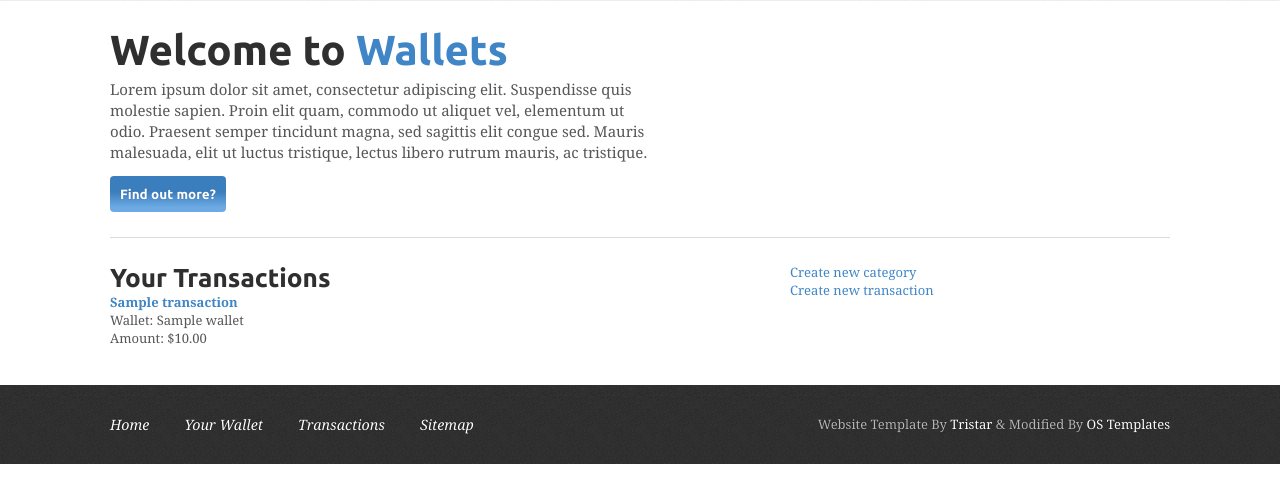
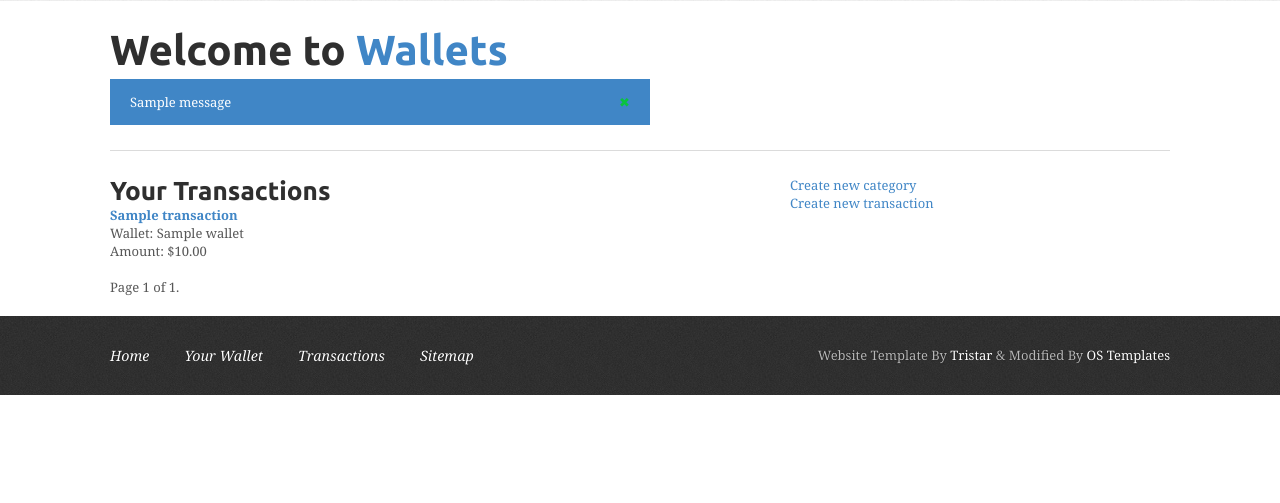
Before and after one commit to mkarmowski/wallet, a Django app: page /transactions/transaction/list/ in a window 1280 px wide. Shown: the part 116-619 px from the top of the page. Run offline with Django 3.2, Linux system fonts and the light colour scheme; a user stored in the database is signed in; tables that the repository leaves empty hold one stand-in row (values such as "Sample post"); one stand-in notice (Sample message) is shown.

Commit message:
pagination

```diff
--- a/transactions/static/css/styles.css
+++ b/transactions/static/css/styles.css
@@ -196,3 +196,35 @@ input[type=submit], a.button {
     padding:5px 10px;
     font-size:11px;
 }
+
+/* Messages */
+ul.messages li.success,
+ul.messages li.warning,
+ul.messages li.error,
+ul.messages li.info {
+    margin:0;
+    padding:14px 20px;
+    list-style:none;
+    color:#fff;
+}
+
+ul.messages li.success { background:#4086c6; }
+ul.messages li.success a { color:#0ac33e; }
+
+ul.messages li.error { background:#a30029; color:#e9828e; }
+ul.messages li.error a { color:#e9828e; }
+
+ul.messages li.info { background:#faffae; color:#4086c6; }
+ul.messages li.info a { color:#1586de; }
+
+ul.messages li.warning { background:#de9404; }
+ul.messages li.warning a { color:#f49000; }
+
+ul.messages li a.close {
+    margin:0;
+    float:right;
+    opacity:1;
+    border:0;
+    box-shadow:none;
+    text-shadow:none;
+}
--- a/transactions/templates/base.html
+++ b/transactions/templates/base.html
@@ -5,7 +5,7 @@
 <title>{% block title %}{% endblock %}</title>
 <meta charset="utf-8">
 <meta name="viewport" content="width=device-width">
-<link href="{% static 'css/styles.css' %}?version=3" rel="stylesheet" type="text/css" media="all">
+<link href="{% static 'css/styles.css' %}?version=5" rel="stylesheet" type="text/css" media="all">
 <link href="http://fonts.googleapis.com/css?family=Ubuntu:regular,bold" rel="stylesheet" type="text/css">
 <link href="http://fonts.googleapis.com/css?family=Vollkorn:regular,italic,bold" rel="stylesheet" type="text/css">
 <!--[if lt IE 9]>
@@ -39,8 +39,18 @@
 <aside id="introduction" class="bodywidth clear">
   <div id="introleft">
     <h2>Welcome to <span class="blue">Wallets</span></h2>
-    <p>Lorem ipsum dolor sit amet, consectetur adipiscing elit. Suspendisse quis molestie sapien. Proin elit quam, commodo ut aliquet vel, elementum ut odio. Praesent semper tincidunt magna, sed sagittis elit congue sed. Mauris malesuada, elit ut luctus tristique, lectus libero rutrum mauris, ac tristique.</p>
-    <p><a href="#" class="findoutmore">Find out more?</a></p>
+    <p>
+      {% if messages %}
+        <ul class="messages">
+            {% for message in messages %}
+                <li class="{{ message.tags }}">
+                    {{ message|safe }}
+                        <a href="#" class="close">✖</a>
+                </li>
+            {% endfor %}
+        </ul>
+      {% endif %}
+    </p>
     {% block intro %}
     {% endblock %}
   </div>
@@ -77,5 +87,6 @@
     <p class="copyright">Website Template By <a target="_blank" href="http://www.tristarwebdesign.co.uk/">Tristar</a> &amp; Modified By <a target="_blank" href="http://www.os-templates.com/">OS Templates</a></p>
   </footer>
 </div>
+
 </body>
 </html>
--- /dev/null
+++ b/transactions/templates/pagination.html
@@ -0,0 +1,15 @@
+<div class="pagination">
+    <span class="step-links">
+        {% if page.has_previous %}
+            <a href="?page={{ page.previous_page_number }}">Previous</a>
+        {% endif %}
+
+        <span class="current">
+            Page {{ page.number }} of {{ page.paginator.num_pages }}.
+        </span>
+
+        {% if page.has_next %}
+            <a href="?page={{ page.next_page_number }}">Next</a>
+        {% endif %}
+    </span>
+</div>
--- a/transactions/templates/transaction/list.html
+++ b/transactions/templates/transaction/list.html
@@ -5,13 +5,14 @@
 {% block content %}
     <h1>Your Transactions</h1>
     <div class="transaction-list">
-        {% for transaction in transactions %}
+        {% for transaction in transactions_list %}
             <div class="transaction">
                 <strong><a href="{{ transaction.get_absolute_url }}">{{ transaction.name }}</a></strong><br>
                 Wallet: {{ transaction.wallet }}<br>
                 Amount: ${{ transaction.amount }}
             </div><br>
         {% endfor %}
+        {% include 'pagination.html' with page=transactions %}
     </div>
 {% endblock %}
 
--- a/transactions/views.py
+++ b/transactions/views.py
@@ -1,3 +1,5 @@
+from django.core.paginator import Paginator, EmptyPage, PageNotAnInteger
+from django.contrib import messages
 from django.contrib.auth.decorators import login_required
 from django.shortcuts import render, get_object_or_404, redirect
 from django.urls import reverse_lazy
@@ -18,7 +20,9 @@ def wallet_list(request):
 def wallet_details(request, id):
     user = request.user
     wallet = get_object_or_404(Wallet, id=id)
-    return render(request, 'wallet/detail.html', {'wallet': wallet})
+    transactions = Transaction.objects.filter(wallet=wallet)
+    return render(request, 'wallet/detail.html', {'wallet': wallet,
+                                                  'transactions': transactions})
 
 
 @login_required
@@ -29,6 +33,7 @@ def wallet_create(request):
             new_wallet = wallet_create_form.save(commit=False)
             new_wallet.user = request.user
             new_wallet.save()
+            messages.success(request, 'Wallet created')
             return render(request, 'wallet/done.html')
     else:
         wallet_create_form = WalletCreateForm()
@@ -66,7 +71,9 @@ def category_list(request):
 def category_details(request, id):
     user = request.user
     category = get_object_or_404(Category, id=id)
-    return render(request, 'category/detail.html', {'category': category})
+    transactions = Transaction.objects.filter(category=category)
+    return render(request, 'category/detail.html', {'category': category,
+                                                    'transactions': transactions})
 
 
 @login_required
@@ -78,6 +85,7 @@ def category_create(request):
             new_category = category_create_form.save(commit=False)
             new_category.user = request.user
             new_category.save()
+            messages.success(request, 'Category created')
             return render(request, 'category/done.html')
     else:
         category_create_form = CategoryCreateForm()
@@ -107,8 +115,21 @@ class CategoryUpdate(UpdateView):
 @login_required
 def transaction_list(request):
     current_user = request.user
-    transactions = Transaction.objects.filter(user=current_user)
-    return render(request, 'transaction/list.html', {'transactions': transactions})
+    transactions_list = Transaction.objects.filter(user=current_user)
+    paginator = Paginator(transactions_list, 5)
+
+    page = request.GET.get('page')
+    try:
+        transactions = paginator.page(page)
+    except PageNotAnInteger:
+        transactions = paginator.page(1)
+    except EmptyPage:
+        transactions = paginator.page(paginator.num_pages)
+
+    return render(request, 'transaction/list.html',
+                  {'transactions': transactions,
+                   'page': page,
+                   'transactions_list': transactions_list})
 
 
 @login_required
@@ -128,6 +149,7 @@ def transaction_create(request):
             wallet = get_object_or_404(Wallet, name=new_transaction.wallet)
             new_transaction.wallet_balance_adjust(wallet, new_transaction)  # Adjust chosen wallet balance
             new_transaction.save()
+            messages.success(request, 'Transaction created')
             return render(request, 'transaction/done.html')
     else:
 
```
Also changed, not shown: transactions/templates/category/detail.html (+12 -0 lines), transactions/templates/wallet/detail.html (+12 -0 lines).
